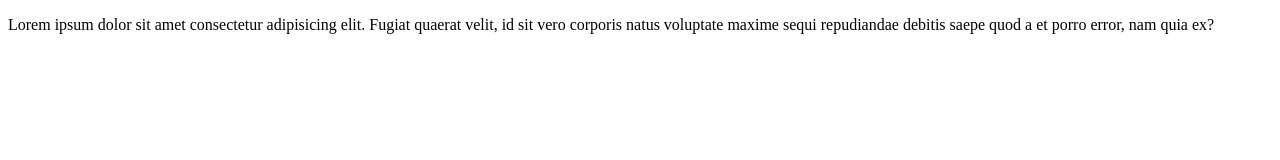
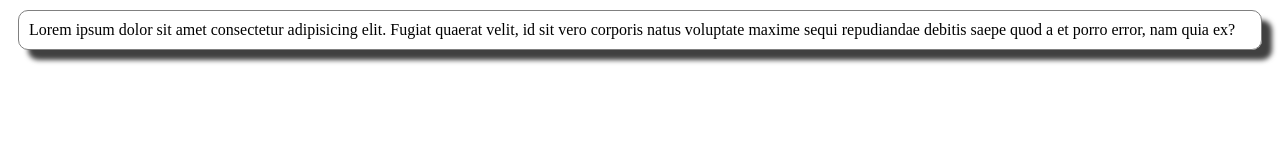
Before and after one commit to ShahendaElmahdy/Version-Control-Task-, a plain HTML site: page index.html in a window 1280 px wide. Drawn offline with Linux system fonts and the light colour scheme.

Commit message:
ezz: adding style for the html

```diff
--- a/index.html
+++ b/index.html
@@ -1,11 +1,16 @@
 <!DOCTYPE html>
 <html lang="en">
-<head>
-    <meta charset="UTF-8">
-    <meta name="viewport" content="width=device-width, initial-scale=1.0">
+  <head>
+    <meta charset="UTF-8" />
+    <meta name="viewport" content="width=device-width, initial-scale=1.0" />
     <title>Document</title>
-</head>
-<body>
-    <p>Lorem ipsum dolor sit amet consectetur adipisicing elit. Fugiat quaerat velit, id sit vero corporis natus voluptate maxime sequi repudiandae debitis saepe quod a et porro error, nam quia ex?</p>
-</body>
+    <link rel="stylesheet" href="style.css" />
+  </head>
+  <body>
+    <p>
+      Lorem ipsum dolor sit amet consectetur adipisicing elit. Fugiat quaerat
+      velit, id sit vero corporis natus voluptate maxime sequi repudiandae
+      debitis saepe quod a et porro error, nam quia ex?
+    </p>
+  </body>
 </html>
--- /dev/null
+++ b/style.css
@@ -0,0 +1,9 @@
+
+
+p{
+    border: 1px solid gray;
+    padding: 10px;
+    margin: 10px;
+    box-shadow: 10px 10px 5px 0px rgba(0,0,0,0.75);
+    border-radius: 10px;
+}
```
